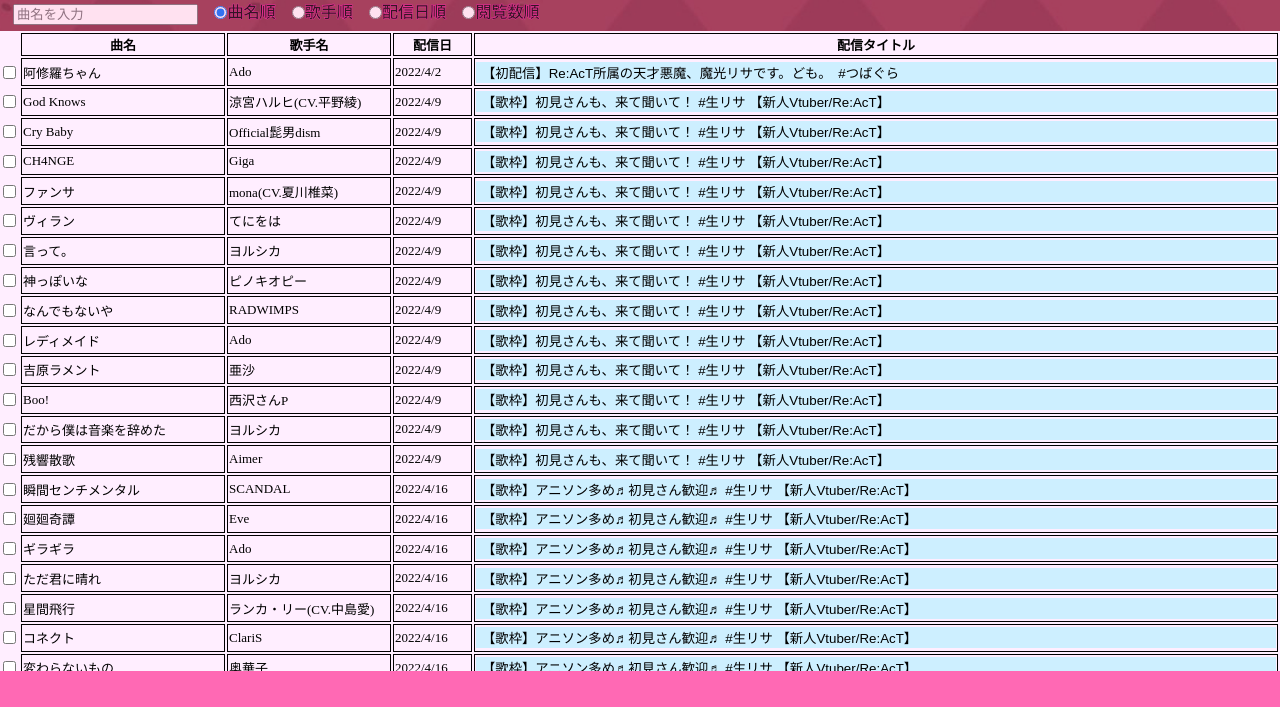
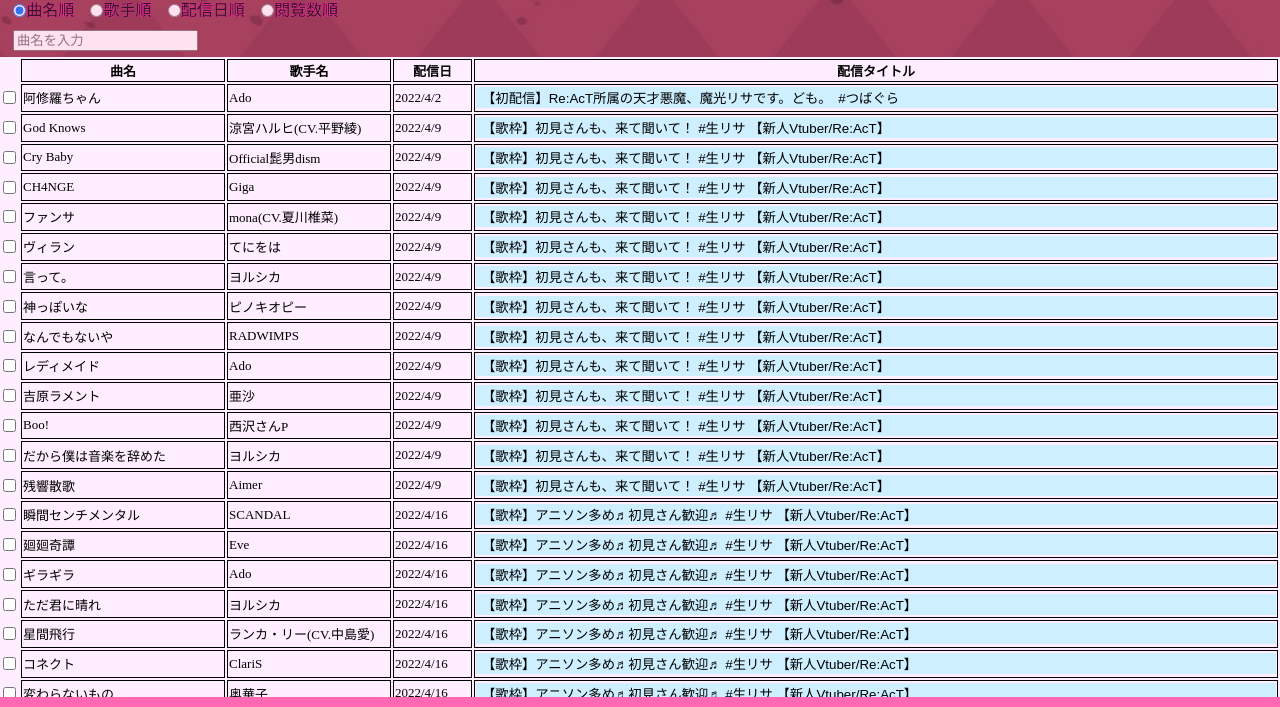
Before and after one commit to kuderia/mizugame_stream, a plain HTML site: page index.html in a window 1280 px wide. Shown: the part 93-800 px from the top of the page. Drawn offline with Linux system fonts and the light colour scheme; a script that the page names is missing.

Commit message:
first commit

```diff
--- a/index.html
+++ b/index.html
@@ -32,11 +32,11 @@
    </div>
 
     <div id="search-title">
-     　<input type ="search" class="search" id="search" onchange="songsearch()" placeholder="曲名を入力">
      　<div style="display: inline-block; _display: inline;" id="radiotitle1"><input type="radio" name="radio" id="radio1" onclick="radiocheck()" checked><span class="strcolor2">曲名順</span></div>
      　<div style="display: inline-block; _display: inline;" id="radiotitle2"><input type="radio" name="radio" id="radio2" onclick="radiocheck()"><span class="strcolor2">歌手順</span></div>
      　<div style="display: inline-block; _display: inline;" id="radiotitle3"><input type="radio" name="radio" id="radio3" onclick="radiocheck()"><span class="strcolor2">配信日順</span></div>
      　<div style="display: inline-block; _display: inline;" id="radiotitle4"><input type="radio" name="radio" id="radio4" onclick="radiocheck()"><span class="strcolor2">閲覧数順</span></div>
+   </br>　<input type ="search" class="search" id="search" onchange="songsearch()" placeholder="曲名を入力">
      </div>
   </div>
 
```
